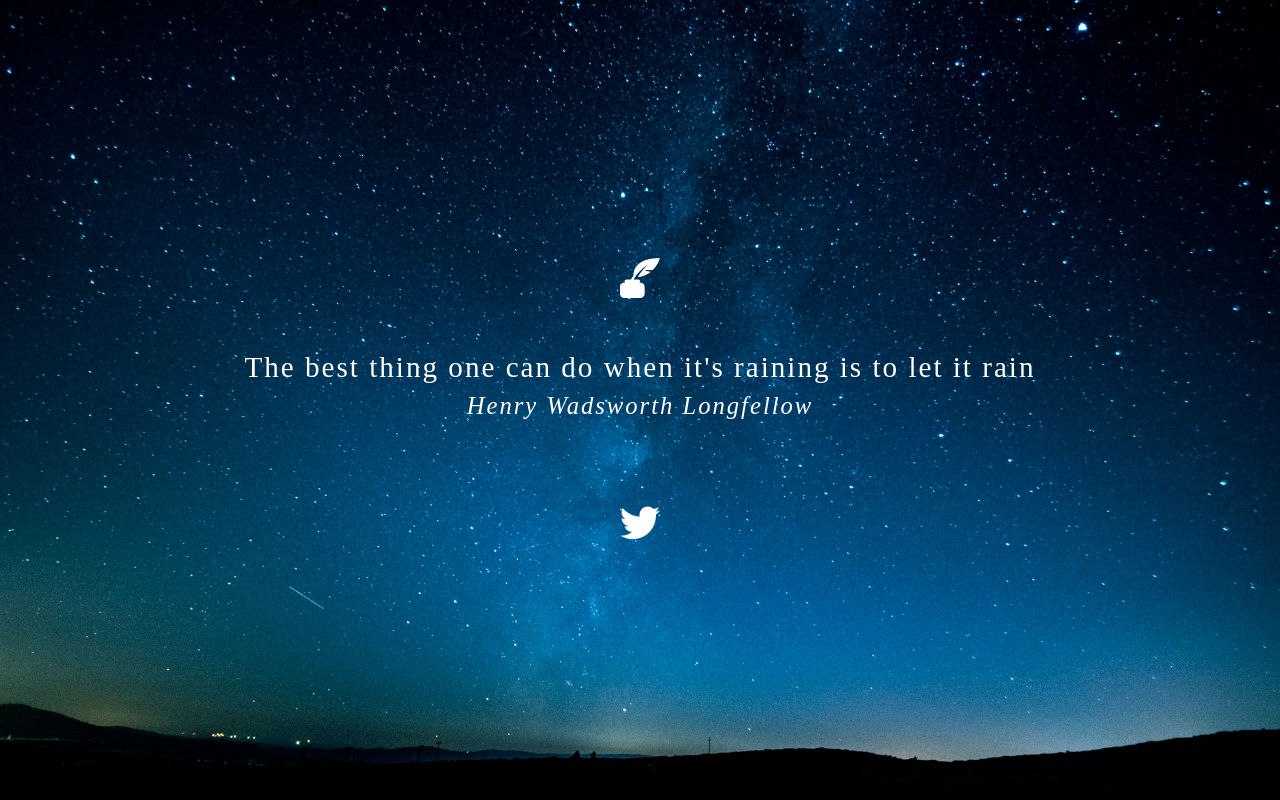
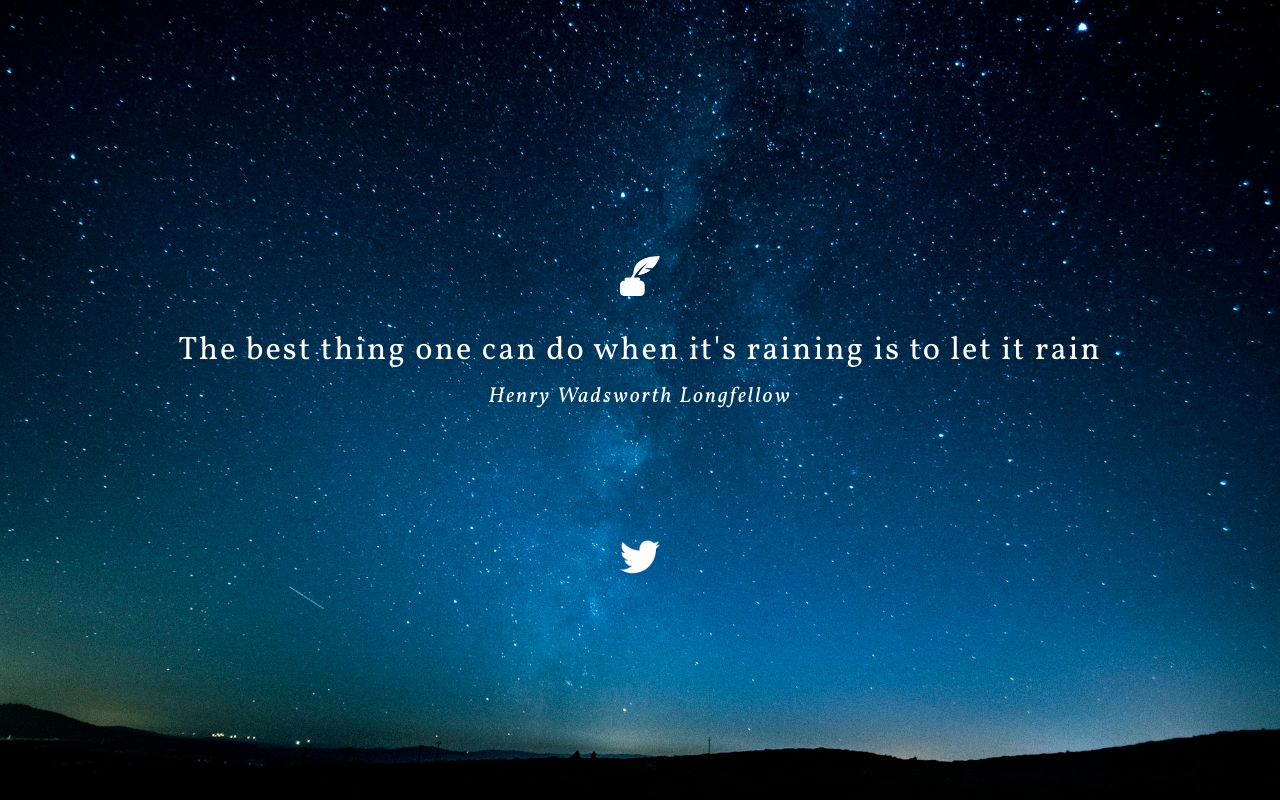
Before and after one commit to voogieJames/quotes-master, a plain HTML site: page index.html in a window 1280 px wide. Drawn offline with Linux system fonts and the light colour scheme.

Commit message:
Styling updated

```diff
--- a/css/style.css
+++ b/css/style.css
@@ -1,4 +1,5 @@
 /* Photo by Juan from Pexels https://www.pexels.com/photo/photography-of-night-sky-733475/ */
+@import url('https://fonts.googleapis.com/css?family=Vollkorn:400,400i');
 html, body {
   margin: 0;
   padding: 0;
@@ -19,20 +20,13 @@ body {
  -moz-background-size: cover;
  -o-background-size: cover;
  display: block;
- font-size: 1.4em;
+ font-size: 18px;
+ font-family: 'Vollkorn', Times, serif;
  letter-spacing: 2px;
 }
 
 .container {
   position: absolute;
-  display: flex;
-  display: -webkit-box;      /* OLD - iOS 6-, Safari 3.1-6 */
-  display: -moz-box;         /* OLD - Firefox 19- (buggy but mostly works) */
-  display: -ms-flexbox;      /* TWEENER - IE 10 */
-  display: -webkit-flex;     /* NEW - Chrome */
-  flex-direction: column;
-  justify-content: center;
-  align-items: center;
   left: 0;
   right: 0;
   min-width: 100%;
@@ -42,13 +36,21 @@ body {
   text-align: center;
 }
 
+.row {
+  position: absolute;
+  min-width: 100%;
+}
+
 .row:first-child {
-  min-width: 100%;
-  margin-bottom: 2em;
+  top: 32%;
+}
+
+.row:nth-child(2) {
+  top: 40%;
 }
 
 .row:last-child {
-  margin-top: 3.2em;
+  bottom: 28%;
 }
 
 .action-btn {
@@ -84,13 +86,13 @@ body {
 }
 
 #quote {
-    font-size: 1.3em;
+    font-size: 1.8em;
     padding: 8px 0;
  }
 
  #author {
-    display: hide;
-    font-size: 1.1em;
+    font-size: 1.2em;
+    font-weight: 100;
     font-style: italic;
     padding-bottom: 10px;
  }
--- a/js/master.js
+++ b/js/master.js
@@ -27,7 +27,6 @@ function _setListeners() {
 
 function _fetchQuote() {
 	// random value generator
-	debugger
 	var randomNumber = Math.floor(Math.random() * quotes.length);
 	randomQuote = quotes[randomNumber].quote;
 	randomAuthor = quotes[randomNumber].author;
```
